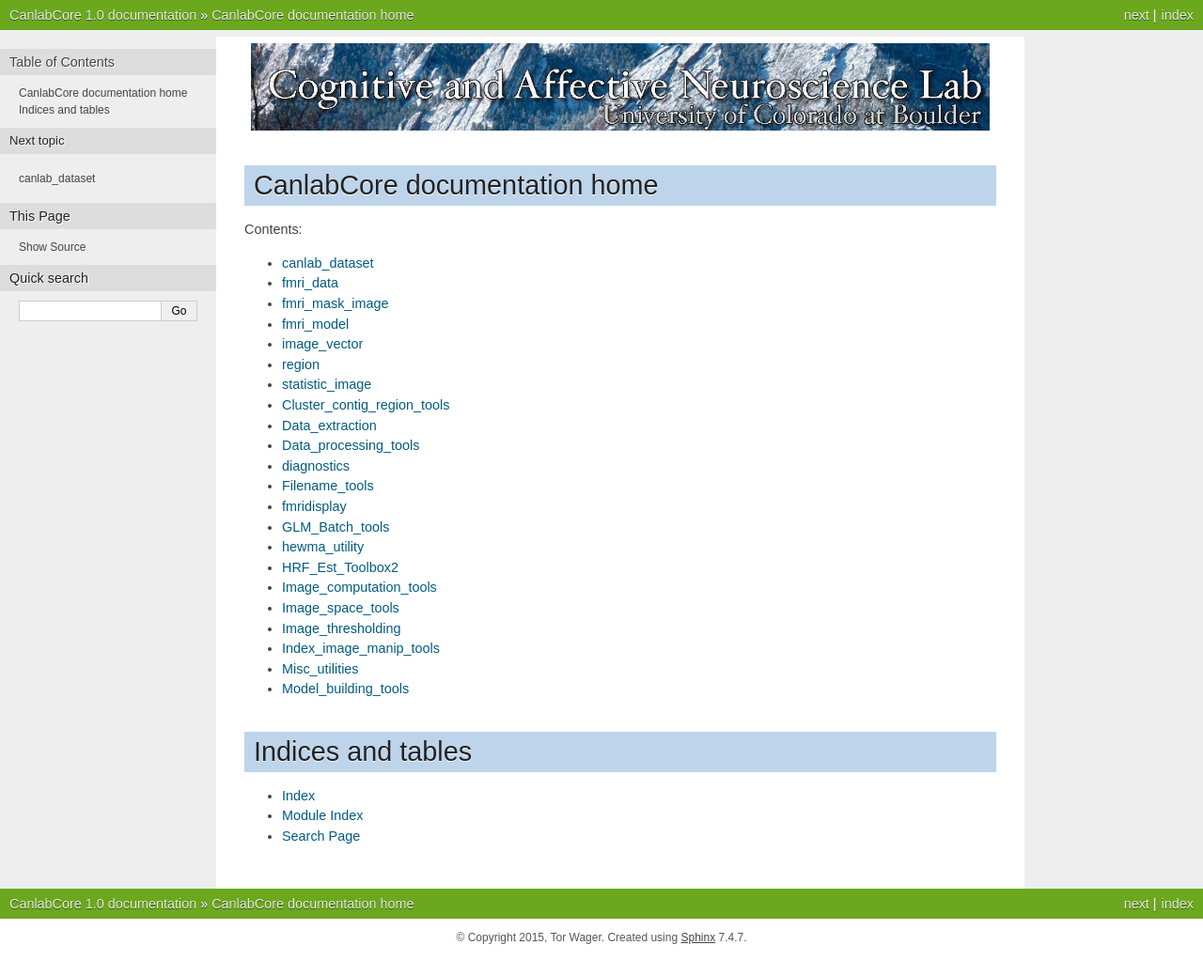
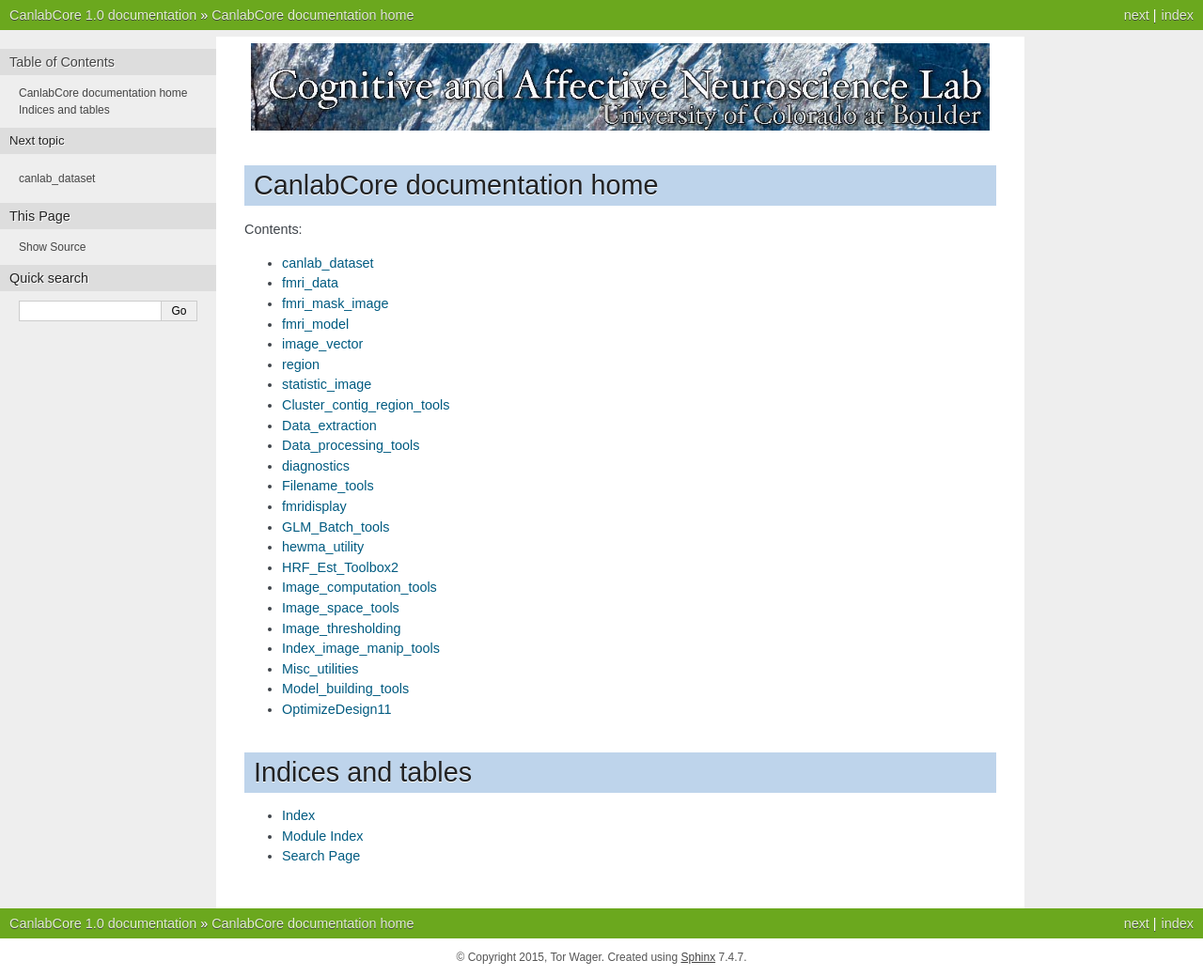
Before and after one commit to canlab/CanlabCore, a Sphinx documentation site: the page built from docs/index.rst, in a window 1280 px wide. Shown: the whole page at 94% size. Built offline with Sphinx 7.4.7, drawn with Linux system fonts in a browser that asks for light colours; before the commit the page ends 1018 px from its top, so only the background shows below that.

Commit message:
OptimizeDesign11 documentation
Signed-off-by: Nikhil <nikhil@ganesh-saiprasads-macbook-pro-3.local>

```diff
--- a/docs/moduleslist.rst
+++ b/docs/moduleslist.rst
@@ -113,3 +113,8 @@ Model_building_tools
 ===============
 .. automodule:: Model_building_tools
    :members:
+
+OptimizeDesign11
+===============
+.. automodule:: OptimizeDesign11
+   :members:
```
Also changed, not shown: 12 other files.
